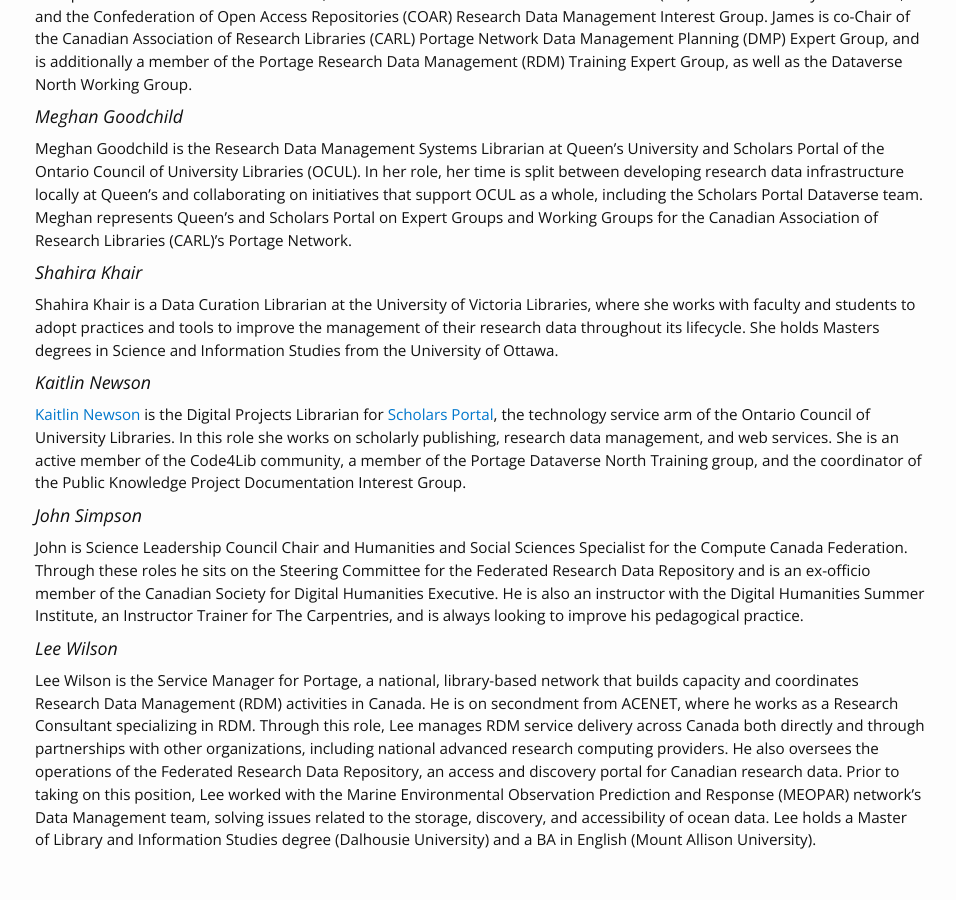
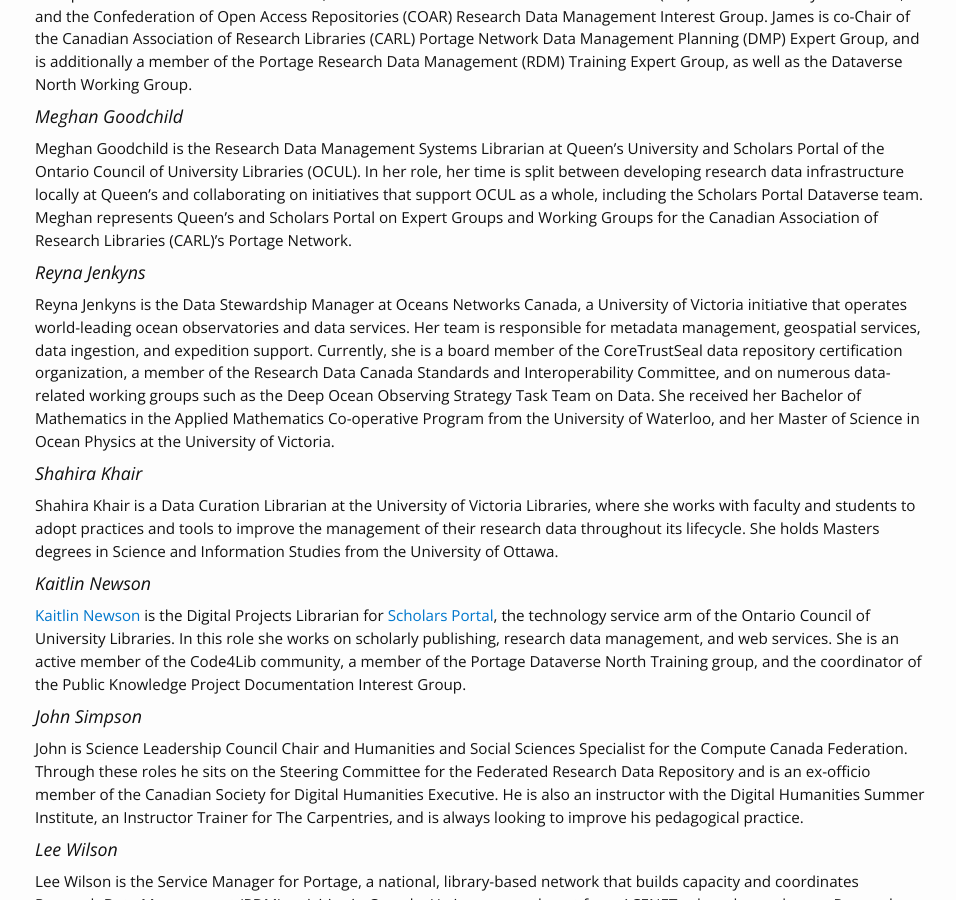
Before and after one commit to data-curation/data-curation.github.io, a Jekyll site: the page built from presenters.md, in a window 1280 px wide and 900 px high, scrolled down 472 px. Shown: the whole window, without its empty margins (160-1116 px from the left). Built offline with Jekyll 4.4.1, drawn with Linux system fonts in a browser that asks for light colours.

Commit message:
Update presenters.md

```diff
--- a/presenters.md
+++ b/presenters.md
@@ -13,6 +13,9 @@ James Doiron is the Research Data Management Services Coordinator, University of
 ### Meghan Goodchild
 Meghan Goodchild is the Research Data Management Systems Librarian at Queen’s University and Scholars Portal of the Ontario Council of University Libraries (OCUL). In her role, her time is split between developing research data infrastructure locally at Queen’s and collaborating on initiatives that support OCUL as a whole, including the Scholars Portal Dataverse team. Meghan represents Queen's and Scholars Portal on Expert Groups and Working Groups for the Canadian Association of Research Libraries (CARL)'s Portage Network.
 
+### Reyna Jenkyns
+Reyna Jenkyns is the Data Stewardship Manager at Oceans Networks Canada, a University of Victoria initiative that operates world-leading ocean observatories and data services. Her team is responsible for metadata management, geospatial services, data ingestion, and expedition support.  Currently, she is a board member of the CoreTrustSeal data repository certification organization, a member of the Research Data Canada Standards and Interoperability Committee, and on numerous data-related working groups such as the Deep Ocean Observing Strategy Task Team on Data. She received her Bachelor of Mathematics in the Applied Mathematics Co-operative Program from the University of Waterloo, and her Master of Science in Ocean Physics at the University of Victoria.
+
 ### Shahira Khair
 Shahira Khair is a Data Curation Librarian at the University of Victoria Libraries, where she works with faculty and students to adopt practices and tools to improve the management of their research data throughout its lifecycle. She holds Masters degrees in Science and Information Studies from the University of Ottawa.
 
```
